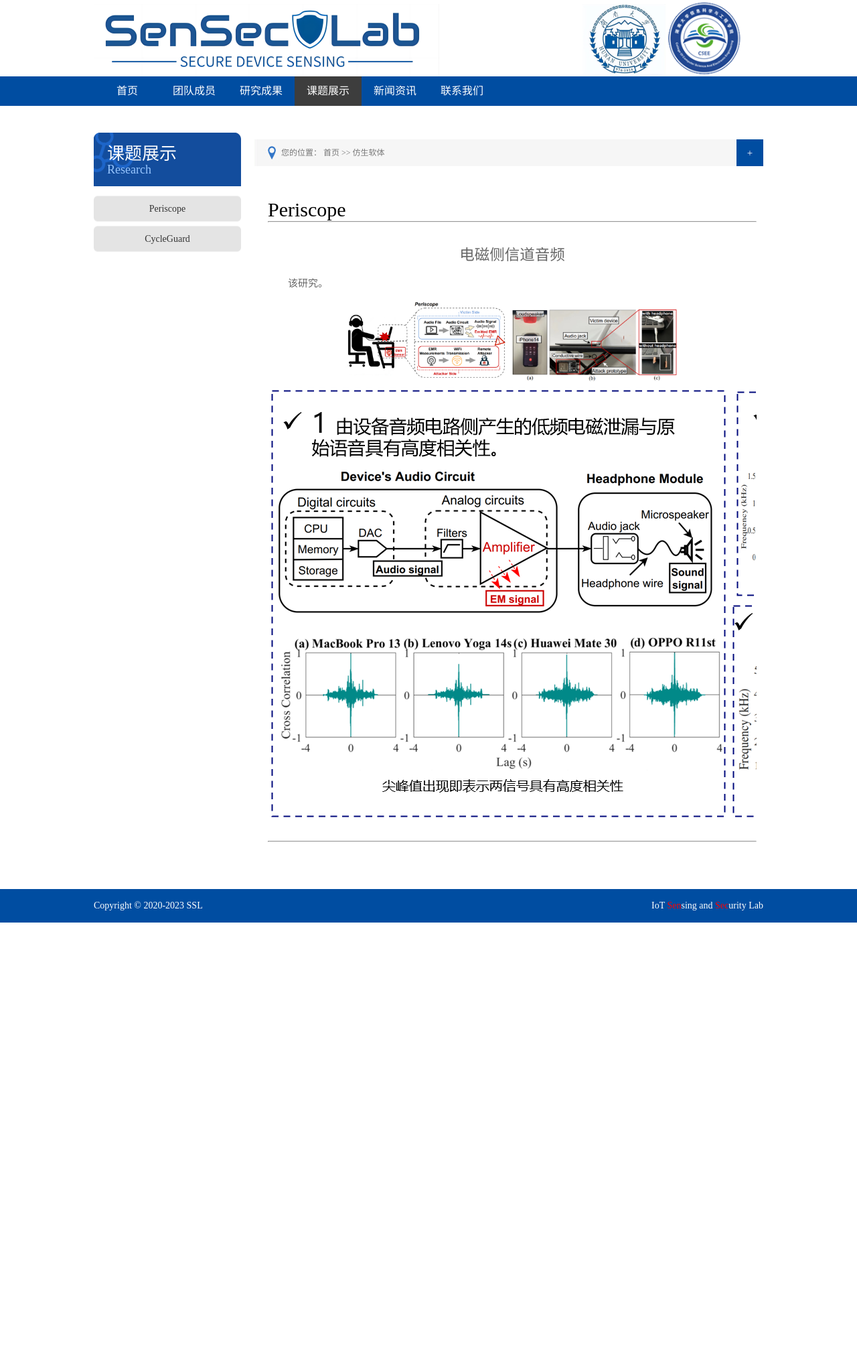
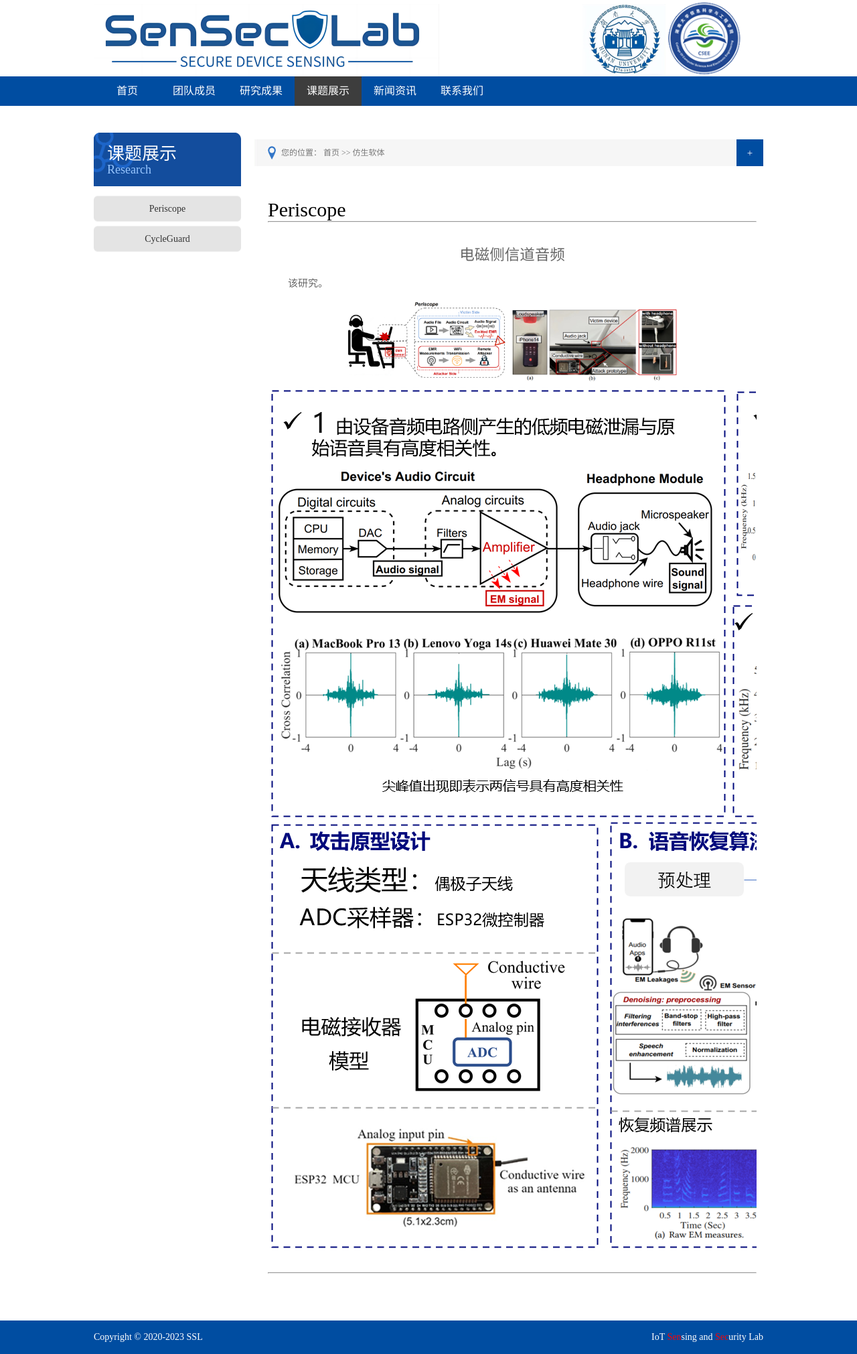
Before and after one commit to senseclab/senseclab.github.io, a Jekyll site: the page built from pages/soft-robotics.html, in a window 1280 px wide. Shown: the whole page at 67% size. Built offline with Jekyll 4.4.1, drawn with Linux system fonts in a browser that asks for light colours; before the commit the page ends 1377 px from its top, so only the background shows below that.

Commit message:
Update soft-robotics.html

```diff
--- a/pages/soft-robotics.html
+++ b/pages/soft-robotics.html
@@ -21,6 +21,7 @@
       <br>
       <p align="center"><a><img src="/images/research/Periscope1.png" width="500" alt="Periscope"/></a></p>
       <p align="center"><a><img src="/images/research/periscope2.png" alt="Periscope"/></a></p>
+      <p align="center"><a><img src="/images/research/periscope3.png" alt="Periscope"/></a></p>
       <div style="margin-top:30px"></div>
       <hr>
     </div>
```
